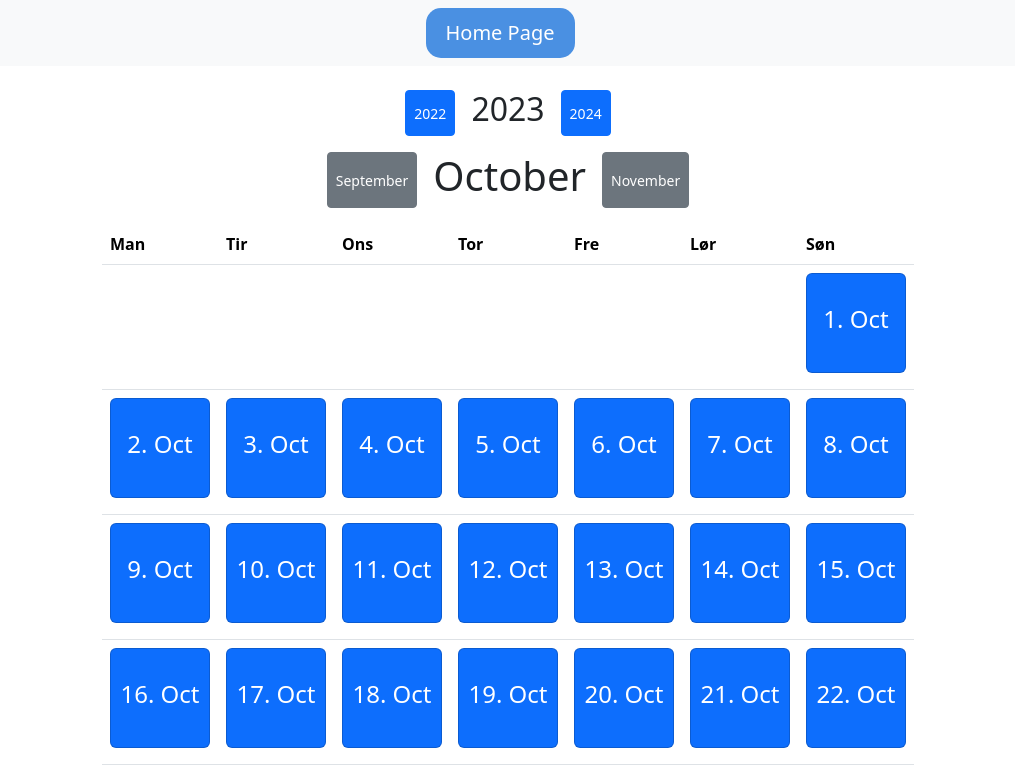
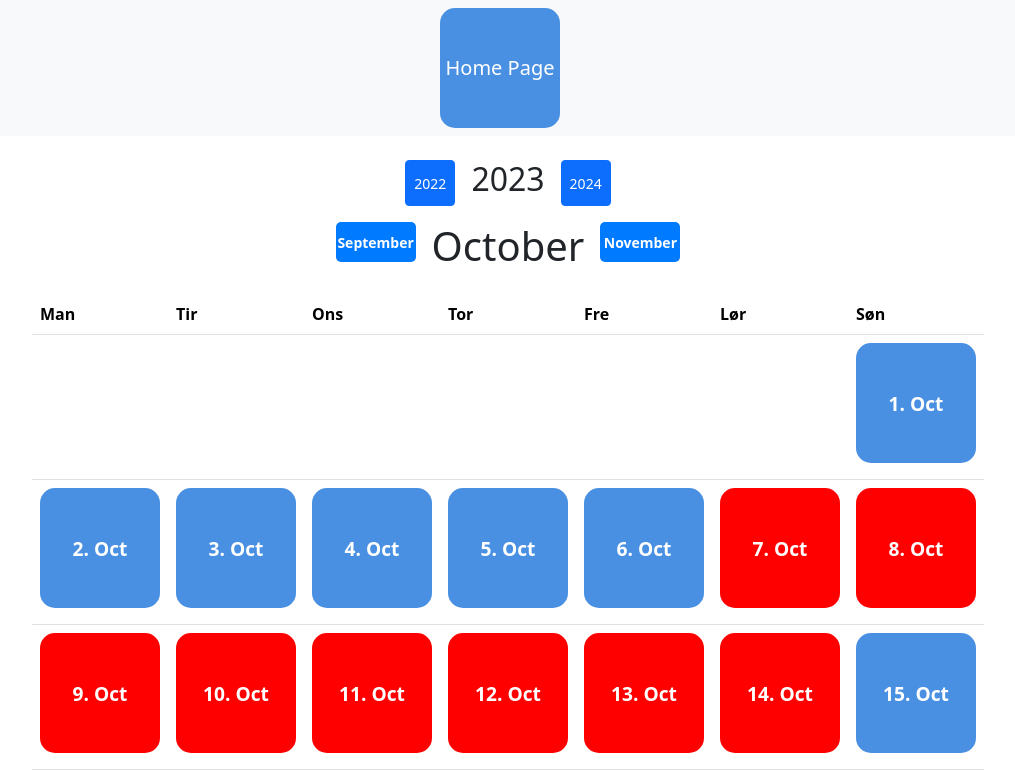
Before and after one commit to MansourHamidi94/tidsbanken-frontend, a React (Create React App) app: page /Calendar in a window 1280 px wide. Shown: the top 771 px of the page, without its empty margins (132-1147 px from the left). Built offline with nearby package versions, Linux system fonts and the light colour scheme.

Commit message:
Inelible periods functon added + UI Update

```diff
--- a/src/components/calendar/Calendar.css
+++ b/src/components/calendar/Calendar.css
@@ -0,0 +1,67 @@
+.custom-card {
+    background-color: #007bff; /* primary color */
+    color: white;
+    width: 120px;   /* Adjust width */
+    height: 120px;  /* Adjust height to make it square */
+    display: flex;
+    align-items: center;
+    justify-content: center;
+    border-radius: 0px;  /* Remove rounded corners to make it square */
+}
+
+.card-title {
+    font-size: 24px;  /* Increase font size */
+    font-weight: bold;
+    text-decoration: none;
+}
+
+#logout{
+    background-color: red !important;
+}
+
+.custom-card:hover {
+    transform: scale(1.05) !important;
+    box-shadow: 0 10px 20px rgba(0, 0, 0, 0.15) !important;
+}
+
+.custom-card .card-body {
+    padding: 40px !important;
+}
+
+/* Add the following to ensure text remains white even on hover or other states */
+.custom-card a,
+.custom-card a:hover,
+.custom-card a:focus {
+    color: white !important;
+    text-decoration: none !important;
+}
+
+.calendar .custom-card .card-title {
+    font-size: 1.2em !important;
+}
+
+
+.custom-button {
+    background-color: #007bff; /* primary color */
+    font-weight: bold;
+    color: white;
+    width: 5rem;   /* Adjust width */
+    height: 40px;  /* Adjust height based on button size */
+    display: flex;
+    align-items: center;
+    justify-content: center;
+    border-radius: 5px;  /* Remove rounded corners to make it square */
+    border:black; /* remove the border that comes with the btn class */
+
+    transition: transform 0.2s ease-in-out;  /* Transition for hover effect */
+}
+
+.custom-button:hover {
+    transform: scale(1.05);
+    box-shadow: 0 10px 20px rgba(0, 0, 0, 0.15);
+}
+
+.red-period{
+    background-color: red !important;
+    color: white;
+}
--- a/src/components/calendar/Calendar.jsx
+++ b/src/components/calendar/Calendar.jsx
@@ -2,7 +2,8 @@ import React, { useState } from "react";
 import "bootstrap/dist/css/bootstrap.min.css";
 import { Link } from "react-router-dom";
 import Navbar from "../navbar/Navbar.jsx";  // Tilføj denne linje øverst
-import "./Calendar.css"
+import "./Calendar.css";
+
 function Calendar() {
 
     //Date - useState()
@@ -43,24 +44,35 @@ function Calendar() {
         daysInMonth.push(i);
     }
 
+    //Display ineligbleperiods
+    const redPeriods = [];
+    const startDate = new Date(2023, 10,7);
+    const endDate = new Date(2023, 10, 14);
+
+    for (let i = startDate.getDate(); i < endDate.getDate() +1; i++) {
+        redPeriods.push(i);
+    }
+
+    console.log(redPeriods + " days");
+
     return (
         <div className="">
-            <Navbar/>
+            <Navbar />
 
-            <div className="calendar mx-auto mt-0 d-flex justify-content-center align-items-center styl">
+            <div className="calendar mx-auto mt-0 d-flex justify-content-center align-items-center ">
                 <div>
-                <br></br>
+                    <br></br>
                     <div>
                         <div className="d-flex justify-content-center mb-3">
                             <button onClick={handlePreviousYear} className="btn btn-primary btn-sm"> {(year - 1)}</button>
                             <h2 className="mx-3">{year}</h2>
                             <button onClick={handleNextYear} className="btn btn-primary btn-sm"> {(year + 1)}</button>
                         </div>
-                    </div>
-                    <div className="d-flex justify-content-center mb-3">
-                        <button onClick={handlePreviousMonth} className="btn btn-secondary btn-sm">{new Date(year, month - 1).toLocaleString("default", { month: "long" })}</button>
-                        <h1 className="mx-3">{currentMonthName}</h1>
-                        <button onClick={handleNextMonth} className="btn btn-secondary btn-sm">{new Date(year, month + 1).toLocaleString("default", { month: "long" })}</button>
+                        <div className="d-flex justify-content-center mb-3">
+                            <button onClick={handlePreviousMonth} className="btn custom-button btn-secondary btn-sm">{new Date(year, month - 1).toLocaleString("default", { month: "long" })}</button>
+                            <h1 className="mx-3">{currentMonthName}</h1>
+                            <button onClick={handleNextMonth} className="btn custom-button btn-secondary btn-sm">{new Date(year, month + 1).toLocaleString("default", { month: "long" })}</button>
+                        </div>
                     </div>
                     <table className="table">
                         <thead>
@@ -79,15 +91,15 @@ function Calendar() {
                                 <tr key={weekIndex}>
                                     {[...Array(7)].map((_, dayIndex) => {
                                         const dayOfMonth = weekIndex * 7 + dayIndex + 1 - (firstDay.getDay() === 0 ? 6 : firstDay.getDay() - 1);
+                                        const isRedPeriod  =redPeriods.includes(dayOfMonth); //Is period red?
 
                                         if (dayOfMonth > 0 && dayOfMonth <= daysInMonth.length) {
                                             return (
                                                 <td key={dayIndex}>
-                                                    <div
-                                                        className="card p-2 mb-2 bg-primary text-white d-flex align-items-center justify-content-center"
-                                                        style={{ width: '100px', height: '100px' }}
-                                                    >
-                                                        <a href="#" className="card-title h4 font-weight-bold text-decoration-none">{dayOfMonth + "."} {monthShorted}</a>
+                                                    <div className={`custom-card p-2 mb-2 d-flex
+                                                    align-items-center justify-content-center ${isRedPeriod ? "red-period" : ""}`}>
+                                                        <a href="#" className="card-title h4 font-weight-bold">
+                                                            {dayOfMonth + "."} {monthShorted}</a>
                                                     </div>
                                                 </td>
                                             );
--- a/src/components/controlPanel/ControlPanel.css
+++ b/src/components/controlPanel/ControlPanel.css
@@ -1,35 +1,34 @@
-.custom-card {
-    background-color: #4A90E2 !important;  /* Modern blue color for the card */
-    color: white !important;               /* Text color for contrast */
+.control-panel-card {
+    background-color: #4A90E2 !important;
+    color: white !important;
     border: none !important;
     border-radius: 15px !important;
     transition: transform 0.2s ease-in-out !important;
 }
-#logout{
+
+#logout-card {
     background-color: red !important;
 }
 
-.custom-card:hover {
+.control-panel-card:hover {
     transform: scale(1.05) !important;
     box-shadow: 0 10px 20px rgba(0, 0, 0, 0.15) !important;
 }
 
-.custom-card .card-body {
+.control-panel-card__body {
     padding: 40px !important;
 }
 
-.card-title {
+.control-panel-card__title {
     font-size: 1.5em !important;
-    font-weight: 400 !important; /* Dette er standardtypografiens vægt */
+    font-weight: 400 !important;
     color: inherit !important;
-    text-transform: none !important; /* Fjerner enhver tekstomformning */
+    text-transform: none !important;
 }
 
-
-/* Add the following to ensure text remains white even on hover or other states */
-.custom-card a,
-.custom-card a:hover,
-.custom-card a:focus {
+.control-panel-card a,
+.control-panel-card a:hover,
+.control-panel-card a:focus {
     color: white !important;
-    text-decoration: none !important;  /* Optional: To remove underline on hover */
+    text-decoration: none !important;
 }
--- a/src/components/controlPanel/ControlPanel.jsx
+++ b/src/components/controlPanel/ControlPanel.jsx
@@ -27,7 +27,7 @@ function ControlPanel() {
 
     return (
         <div>
-            <Navbar/>
+            <Navbar />
 
             <div className="container mt-5">
                 <div className="text-center mb-4">
@@ -35,32 +35,33 @@ function ControlPanel() {
                 </div>
 
                 <div className="row justify-content-center mb-5">
-                <div className="col-md-5 mb-3">
-                    <Link to="/calendar" className="card custom-card bg-light shadow-lg mb-3">
-                        <div className="card-body">
-                            <h5 className="card-title ">Calendar</h5>
+                    <div className="col-md-3 mb-3">
+                        <Link to="/Calendar" className="card control-panel-card bg-light shadow-lg mb-3 text-decoration-none">
+                            <div className="control-panel-card__body text-center">
+                                <h5 className="control-panel-card__title align-">Calendar</h5>
                             </div>
                         </Link>
-                    <Link to="/vacation-request" className="card custom-card bg-light shadow-lg">
-                        <div className="card-body">
-                            <h5 className="card-title " >Vacation Request</h5>
+                        <Link to="/vacation-request" className="card control-panel-card bg-light shadow-lg text-decoration-none">
+                            <div className="control-panel-card__body text-center">
+                                <h5 className="control-panel-card__title">Vacation Request</h5>
                             </div>
                         </Link>
                     </div>
 
-                <div className="col-md-5 mb-3">
-                    <Link to="/profile" className="card custom-card bg-light shadow-lg mb-3">
-                        <div className="card-body">
-                            <h5 className="card-title ">Profile</h5>
+                    <div className="col-md-3 mb-3">
+                        <Link to="/profile" className="card control-panel-card bg-light shadow-lg mb-3 text-decoration-none">
+                            <div className="control-panel-card__body text-center">
+                                <h5 className="control-panel-card__title">Profile</h5>
                             </div>
                         </Link>
-                    <Link to="/logout" id="logout" className="card custom-card bg-light shadow-lg">
-                        <div className="card-body">
-                            <h5 className="card-title text-danger">Logout</h5>
+                        <Link to="/logout" id="logout-card" className="card control-panel-card bg-light shadow-lg text-decoration-none">
+                            <div className="control-panel-card__body text-center">
+                                <h5 className="control-panel-card__title text-danger">Logout</h5>
                             </div>
                         </Link>
                     </div>
                 </div>
+
             </div>
 
 
--- a/src/components/navbar/Navbar.css
+++ b/src/components/navbar/Navbar.css
@@ -3,8 +3,8 @@
     background-color: #4A90E2 !important;  /* Modern blue color for the card */
     color: white !important;
     border: none;
-    border-radius: 15px;
-    padding: 10px 20px;  /* Adjusted padding for navbar */
+    border-radius: 15px !important;
+    padding: 10px 10px;  /* Adjusted padding for navbar */
     transition: transform 0.2s ease-in-out;
 
     &:hover {
```
Lines whose indentation alone changed are shown as unchanged.
